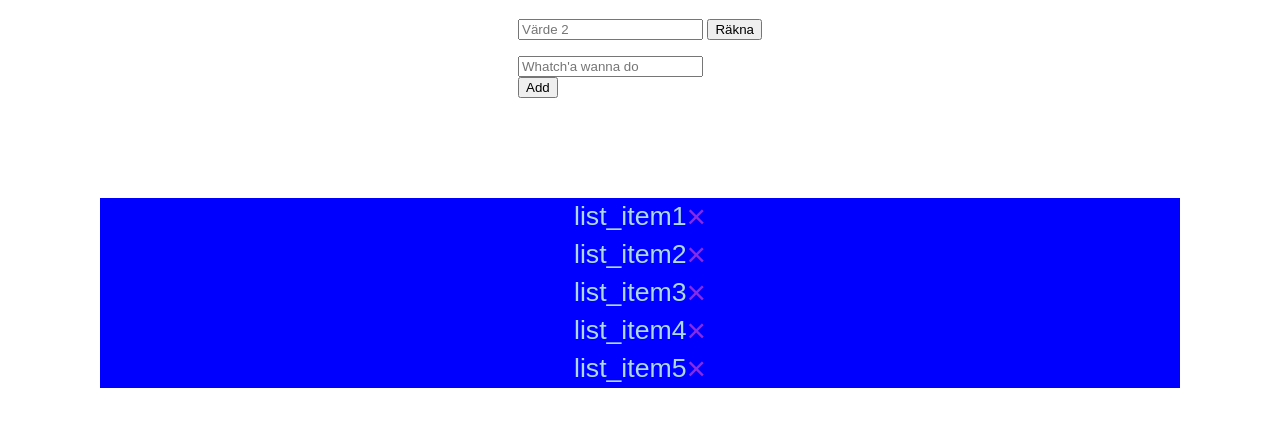
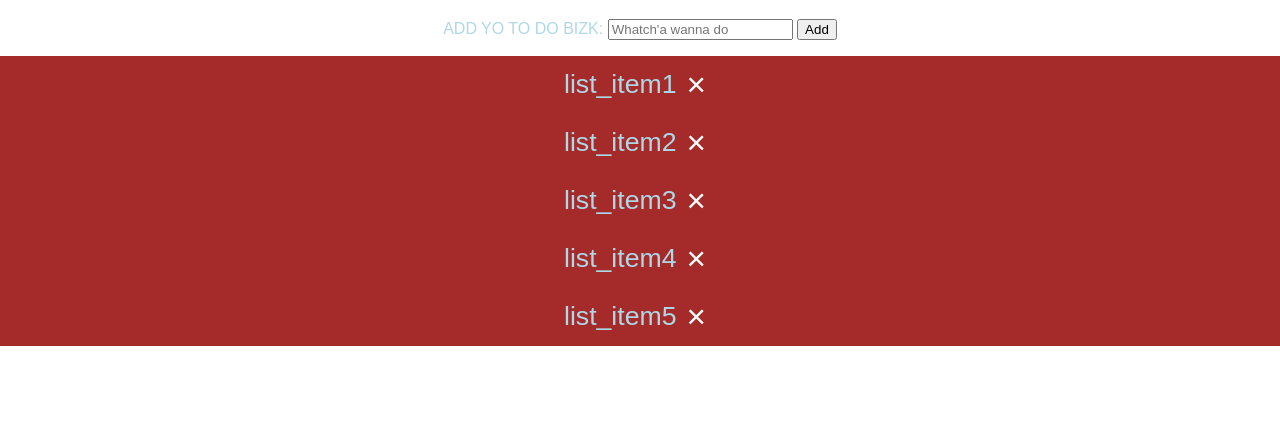
Before and after one commit to tobiaslrsn/JAVASCRIPT-TODO-APP, a website: page index.html in a window 1280 px wide. Shown: the part 61-488 px from the top of the page. Drawn offline with Linux system fonts and the light colour scheme.

Commit message:
click and remove from hardcoded-list working

```diff
--- a/index.html
+++ b/index.html
@@ -13,19 +13,19 @@
   <body>
     <div class="toDo_container">
       <h1>Johanna Tibas to do list</h1>
-      <div id="toDo_header">
       <div id="toDo_input-container">
-          <input id="secondNumberInput" type="number" placeholder="Värde 2" />
+        <label for="username">ADD YO TO DO BIZK:</label>
 
-          <button id="buttonToCalculate">Räkna</button>
-          <p id="result"></p>
         <input
           type="text"
           placeholder="Whatch'a wanna do"
           id="toDo_inputField"
+          name="skit"
+          required
         />
-        </div>
         <button id="toDo_add-btn">Add</button>
+
+        <ul id="addedToDo"></ul>
       </div>
       <!--
       <div class="list-section">
--- a/js/main.js
+++ b/js/main.js
@@ -3,19 +3,20 @@ window.onload = function () {
   startPageContainer.id = "startPageContainer";
   document.body.appendChild(startPageContainer);
 
+  start();
   myToDoList();
-
-  start();
 
   //övning 2 - print to innerHTML, bygga på en lista här?
   function start() {
-    let calculateButton = document.getElementById("buttonToCalculate");
+    let calculateButton = document.getElementById("toDo_add-btn");
     calculateButton.addEventListener("click", handleCalculation);
   }
   function handleCalculation() {
-    numberTwo = document.getElementById("secondNumberInput").value;
-    result = document.getElementById("result").innerHTML = numberTwo;
-    document.getElementById("result").innerHTML;
+    let addInputToList = document.getElementById("toDo_inputField").value;
+    let personsAddedToDo = (document.getElementById("addedToDo").innerHTML =
+      addInputToList);
+    document.getElementById("addedToDo").innerHTML;
+    console.log(personsAddedToDo);
   }
 
   //hårdkodad lista
@@ -42,11 +43,11 @@ window.onload = function () {
     let removeFromList = document.getElementsByTagName("li");
 
     for (i = 0; i < removeFromList.length; i++) {
-      let span = document.createElement("span");
-      let txt = document.createTextNode("\u00D7");
-      span.className = "closeButton";
-      span.appendChild(txt);
-      removeFromList[i].appendChild(span);
+      let div = document.createElement("div");
+      let deleteToDoSymbol = document.createTextNode("\u00D7");
+      div.className = "closeButton";
+      div.appendChild(deleteToDoSymbol);
+      removeFromList[i].appendChild(div);
     }
 
     let closeButton = document.getElementsByClassName("closeButton");
--- a/sass/elements/_feed.scss
+++ b/sass/elements/_feed.scss
@@ -31,6 +31,7 @@ ul li:nth-child(odd) {
   cursor: pointer;
 }
  */
+
 html {
   margin: 0;
   padding: 0;
@@ -43,28 +44,44 @@ html {
   flex-direction: column;
   justify-content: center;
   align-items: center;
+  flex-wrap: wrap;
+
+  h1 {
+    display: flex;
+  }
 }
 .listSection {
-  background-color: blue;
-  margin: 100px;
+  display: flex;
+  flex-direction: column;
+  justify-content: center;
+  align-items: center;
+  margin: 0;
   padding: 0;
-  cursor: pointer;
 }
-
 li {
   display: flex;
   flex-direction: row;
   justify-content: center;
   align-items: center;
   font-size: 20pt;
+  width: 100%;
+  height: 100%;
+  background-color: brown;
 }
 
 .closeButton {
+  display: flex;
+  justify-content: flex-end;
+  text-align: right;
+  align-items: center;
+  margin: 10px;
+
   font-size: 25pt;
-  color: blueviolet;
+
+  color: white;
+  cursor: pointer;
 
   .closeButton:hover {
     font-size: 10pt;
-    cursor: pointer;
   }
 }
```
Also changed, not shown: css/main.css. Lines whose indentation alone changed are shown as unchanged.
